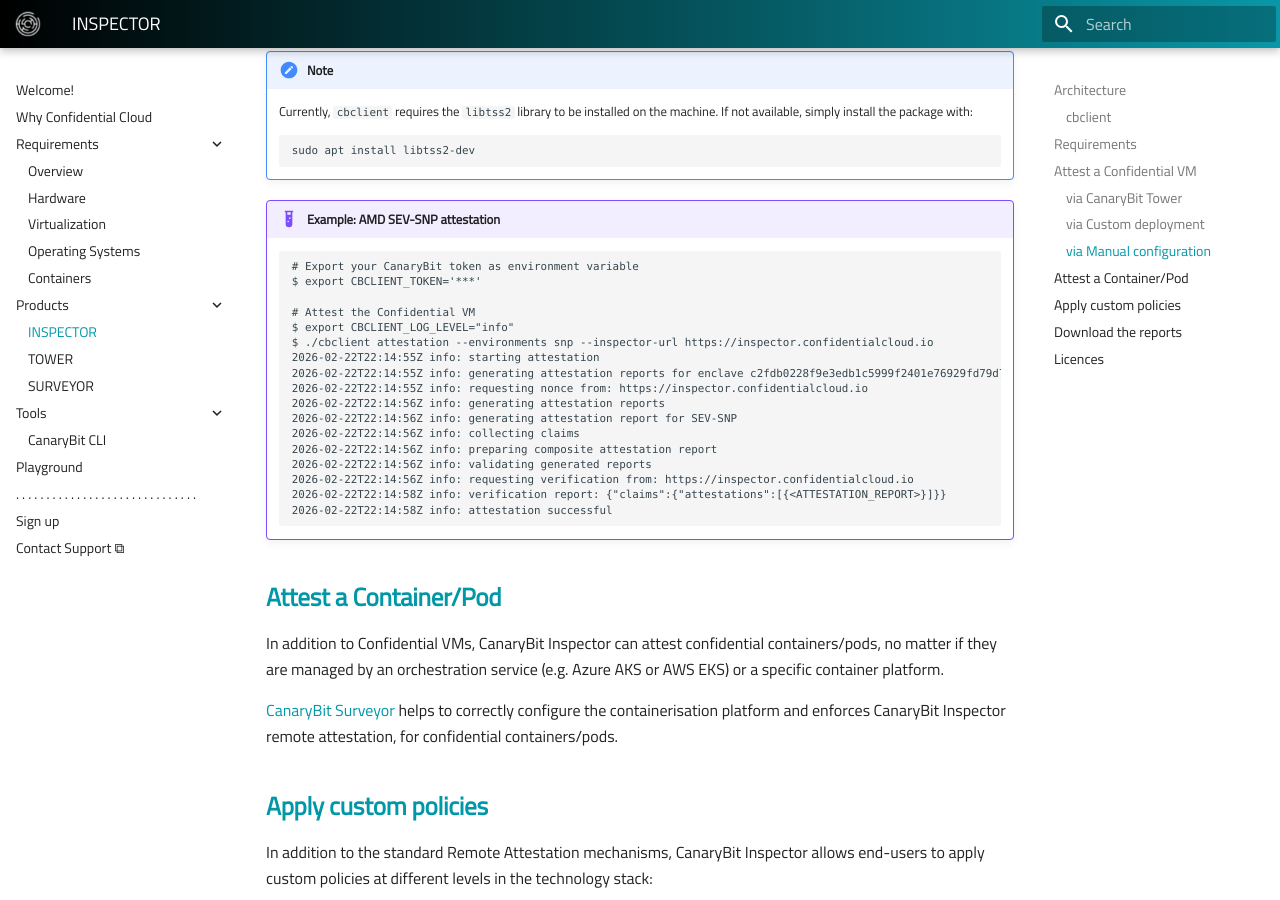
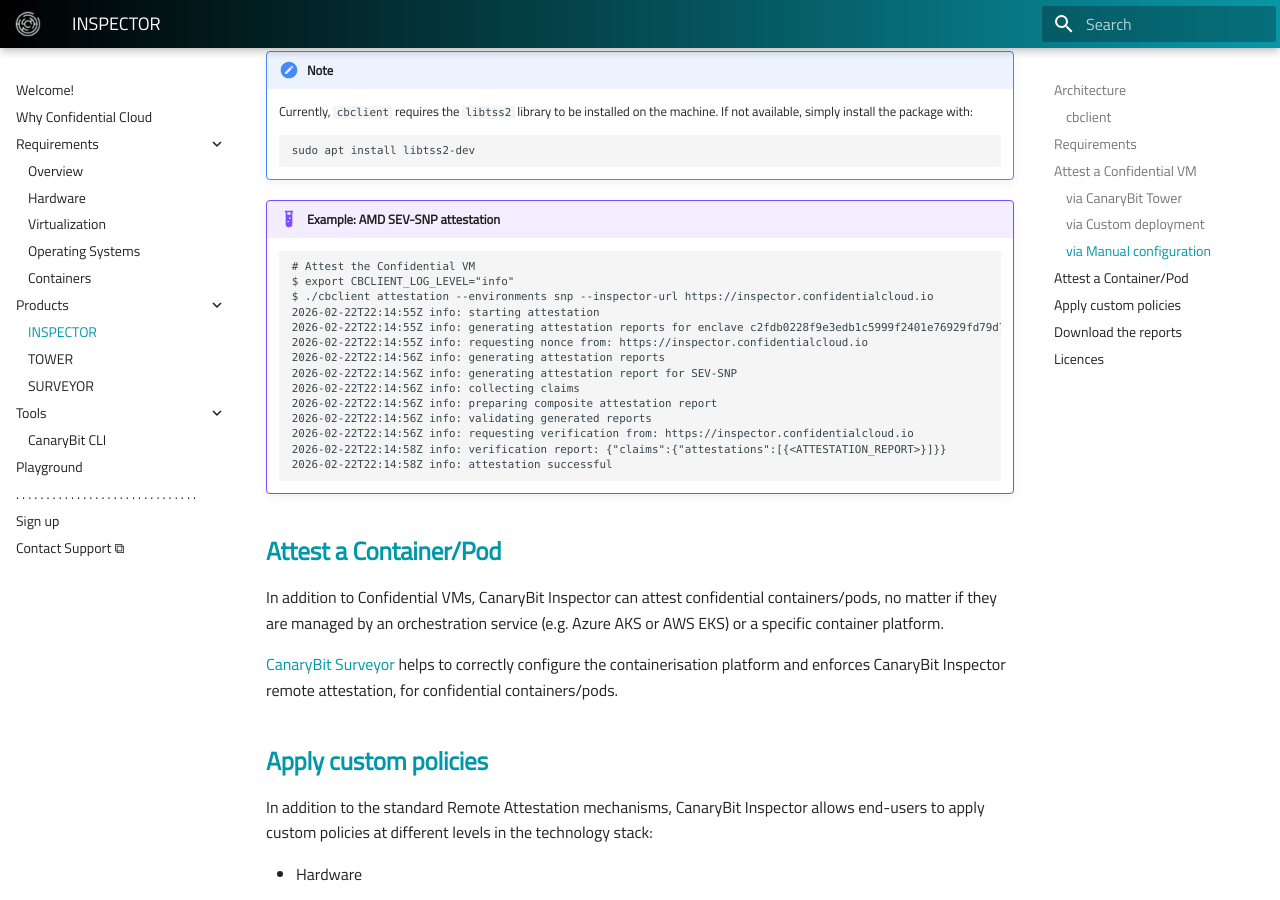
Before and after one commit to canarybit/cc-docs, an MkDocs documentation site: the page built from docs/products/inspector.md, in a window 1280 px wide and 900 px high, scrolled down 3237 px. Built offline with MkDocs 1.6.1 and Material for MkDocs 9.7.7, drawn with Linux system fonts in a browser that asks for light colours.

Commit message:
Improve products doc

````diff
--- a/docs/products/inspector.md
+++ b/docs/products/inspector.md
@@ -110,9 +110,6 @@
 !!! Example "Example: AMD SEV-SNP attestation"
 
       ```
-      # Export your CanaryBit token as environment variable
-      $ export CBCLIENT_TOKEN='***'
-
       # Attest the Confidential VM
       $ export CBCLIENT_LOG_LEVEL="info"
       $ ./cbclient attestation --environments snp --inspector-url https://inspector.confidentialcloud.io
````
